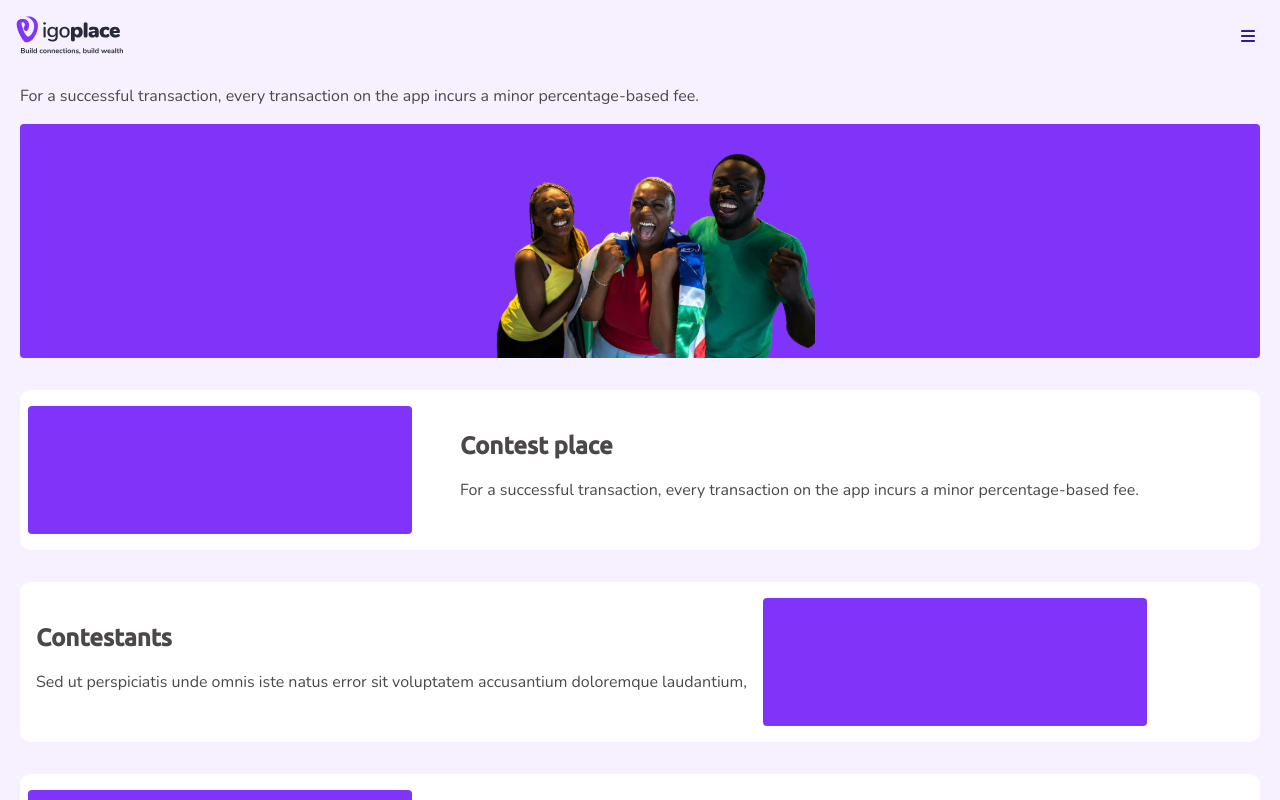
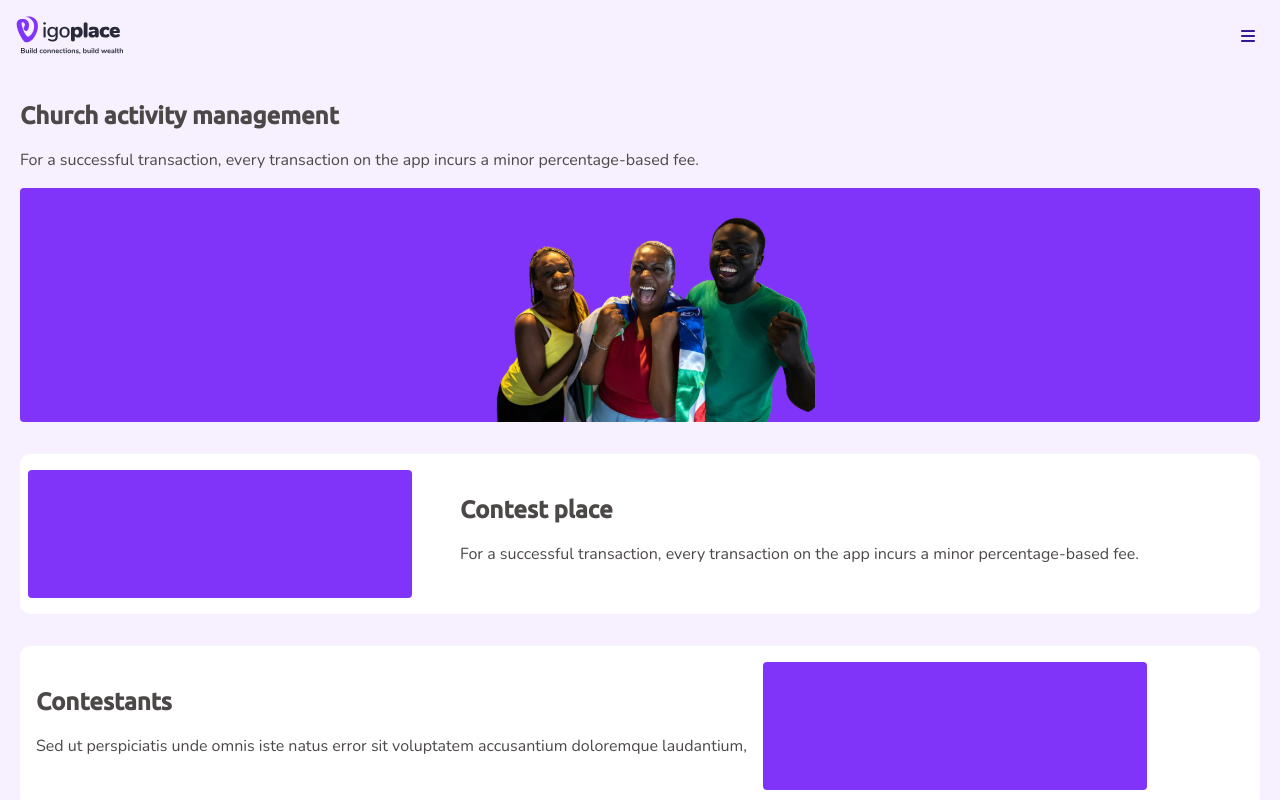
Before and after one commit to Davheed2/vigoplace, a Next.js app: page /contest in a window 1280 px wide. Shown: the top 800 px of the page. Built offline with nearby package versions, Linux system fonts and the light colour scheme.

Commit message:
"Updated styles and scroll threshold in Activity and NavBar components"

```diff
--- a/src/components/Activity.tsx
+++ b/src/components/Activity.tsx
@@ -4,7 +4,7 @@ import { Button } from "./ui/button";
 
 const Activity: React.FC = () => {
   return (
-    <section className="mb-8 bg-text rounded-md pt-4 font-nunito">
+    <section className="mt-16 mb-8 bg-text rounded-md pt-4 font-nunito">
       <h2 className="mb-4 text-2xl font-bold font-ubuntu">
         Church activity management{" "}
       </h2>
--- a/src/components/NavBar.tsx
+++ b/src/components/NavBar.tsx
@@ -12,8 +12,9 @@ const NavBar: React.FC = () => {
 
   useEffect(() => {
     const handleScroll = () => {
-      const scrollThreshold = 200;
-      const currentScrollY = window.scrollY || document.documentElement.scrollTop;
+      const scrollThreshold = 50;
+      const currentScrollY =
+        window.scrollY || document.documentElement.scrollTop;
 
       if (currentScrollY > scrollThreshold) {
         setIsScrolled(true);
@@ -22,13 +23,12 @@ const NavBar: React.FC = () => {
       }
     };
 
-    window.addEventListener('scroll', handleScroll);
+    window.addEventListener("scroll", handleScroll);
 
     return () => {
-      window.removeEventListener('scroll', handleScroll);
+      window.removeEventListener("scroll", handleScroll);
     };
   }, []);
-
 
   const toggleMenu = () => {
     setIsMenuOpen(!isMenuOpen);
@@ -40,7 +40,12 @@ const NavBar: React.FC = () => {
 
   return (
     <>
-      <nav style={{transition: "ease-in .7s", scrollBehavior : "smooth"}} className={`${isScrolled? "fixed shadow-md" : "absolute"}   top-0 left-0 w-full flex justify-between bg-primary p-4 z-10`}>
+      <nav
+        style={{ transition: "ease-in .7s", scrollBehavior: "smooth" }}
+        className={`${
+          isScrolled ? "fixed shadow-md" : "absolute"
+        }   top-0 left-0 w-full flex justify-between bg-primary p-4 z-10`}
+      >
         <div>
           <Image src={Logo} alt="Vigoplace Logo" className="h-10 w-auto" />
         </div>
```
